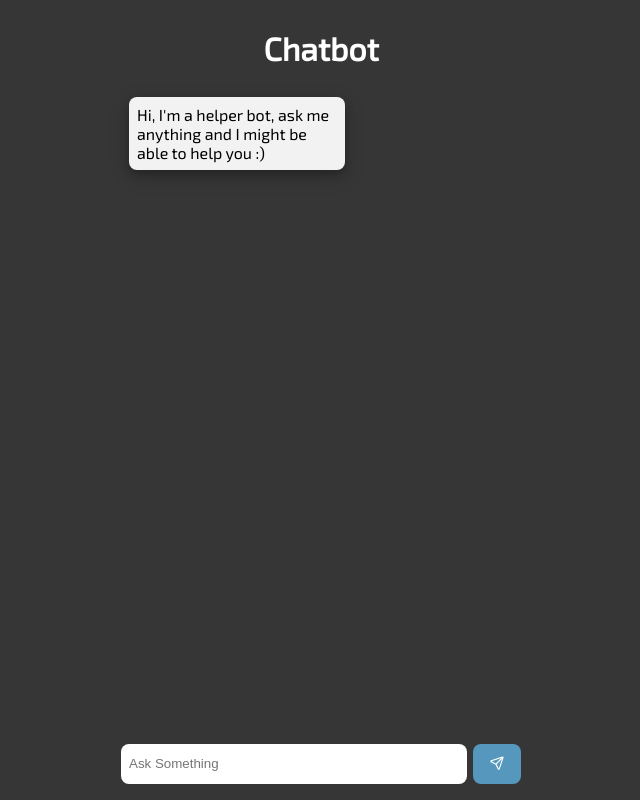
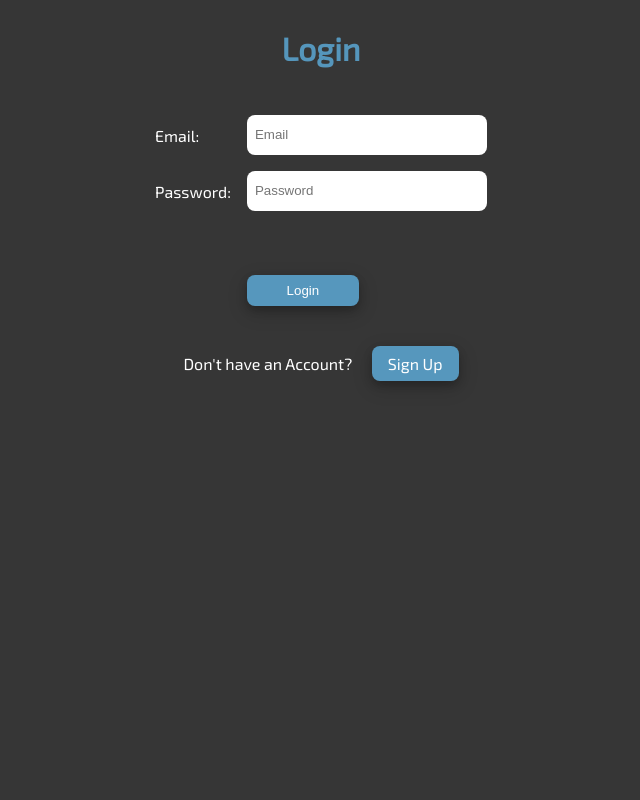
Before and after one commit to lrsbn/chatbot, a React (Create React App) app in the folder chatbot/: page /login in a window 1280 px wide. Shown: the whole page, without its empty margins (319-959 px from the left). Built offline with nearby package versions, Linux system fonts and the light colour scheme; no server answers.

Commit message:
PrivateRoute

```diff
--- a/chatbot/src/components/App.jsx
+++ b/chatbot/src/components/App.jsx
@@ -1,8 +1,10 @@
-import React from "react";
+import React, { useEffect, useState } from "react";
 import Signup from "./Signup";
 import { MainPage } from "./MainPage";
 import { AuthProvider } from "../contexts/AuthContext";
-import { BrowserRouter as Router, Switch, Route } from "react-router-dom";
+import { BrowserRouter as Router, Switch, Route, Redirect } from "react-router-dom";
+import PrivateRoute from "./PrivateRoute";
+import { Login } from "./Login";
 
 function App(){
     return(
@@ -10,7 +12,8 @@ function App(){
             <AuthProvider>
                 <Switch>
                     <Route path="/signup" component={Signup} />
-                    <Route path="/" component={MainPage} />
+                    <Route path="/login" component={Login} />
+                    <PrivateRoute path="/" component={MainPage} />
                 </Switch>
             </AuthProvider>
         </Router>
--- /dev/null
+++ b/chatbot/src/components/Login.jsx
@@ -0,0 +1,40 @@
+import React, { useRef, useState } from 'react';
+import { NavLink } from 'react-router-dom';
+import { useAuth } from '../contexts/AuthContext';
+
+export const Login = () => {
+    const { login } = useAuth();
+    const emailRef = useRef();
+    const passwordRef = useRef();
+    const [error, setError] = useState("");
+    const [loading, setLoading] = useState("");
+
+    const submitLogin = async (e) => {
+        e.preventDefault();
+        try {
+            setError("");
+            setLoading(true);
+            // await login(emailRef.current.value, passwordRef.current.value);
+        } catch {
+            setError("There was an error logging in");
+        }
+    }
+
+    return(
+        <div className="signup">
+            <div className="signup-card">
+                <h1 className="signup-title">Login</h1>
+                {error && <div className="errors">{error}</div>}
+                <form className="signup-form" onSubmit={submitLogin}>
+                    <label htmlFor="email-input">Email: </label>
+                    <input id="email-input" type="email" placeholder="Email" ref={emailRef} required />
+                    <label htmlFor="password-input">Password: </label>
+                    <input id="password-input" type="password" placeholder="Password" ref={passwordRef} required />
+                    <button disabled={loading} className="submit-btn" type="submit">Login</button>
+                </form>
+            <div>Don't have an Account? <NavLink className="login-href" to="/signup">Sign Up</NavLink></div>
+            </div>
+        </div>
+    )
+
+}
--- /dev/null
+++ b/chatbot/src/components/PrivateRoute.jsx
@@ -0,0 +1,16 @@
+import React from "react"
+import { Route, Redirect } from "react-router-dom"
+import { useAuth } from "../contexts/AuthContext"
+
+export default function PrivateRoute({ useLogin, component: Component, ...rest }) {
+
+  const { currentUser } = useAuth()
+  var userIsLoggedInAndVerified = currentUser ? currentUser.emailVerified : false
+
+  return (
+        <Route {...rest} render={props => {
+            return userIsLoggedInAndVerified ? <Component {...props} /> : <Redirect to="/signup" />
+        }}
+        />
+  )
+}
```
